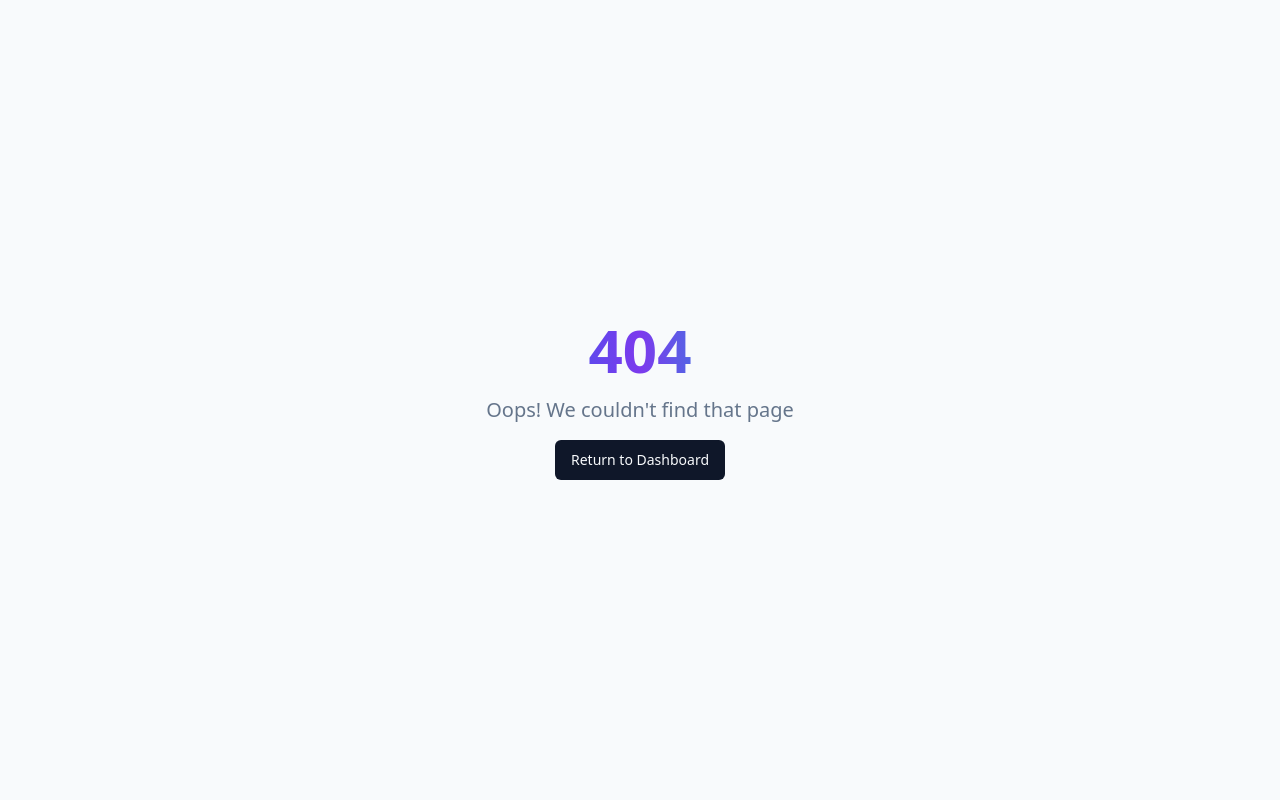
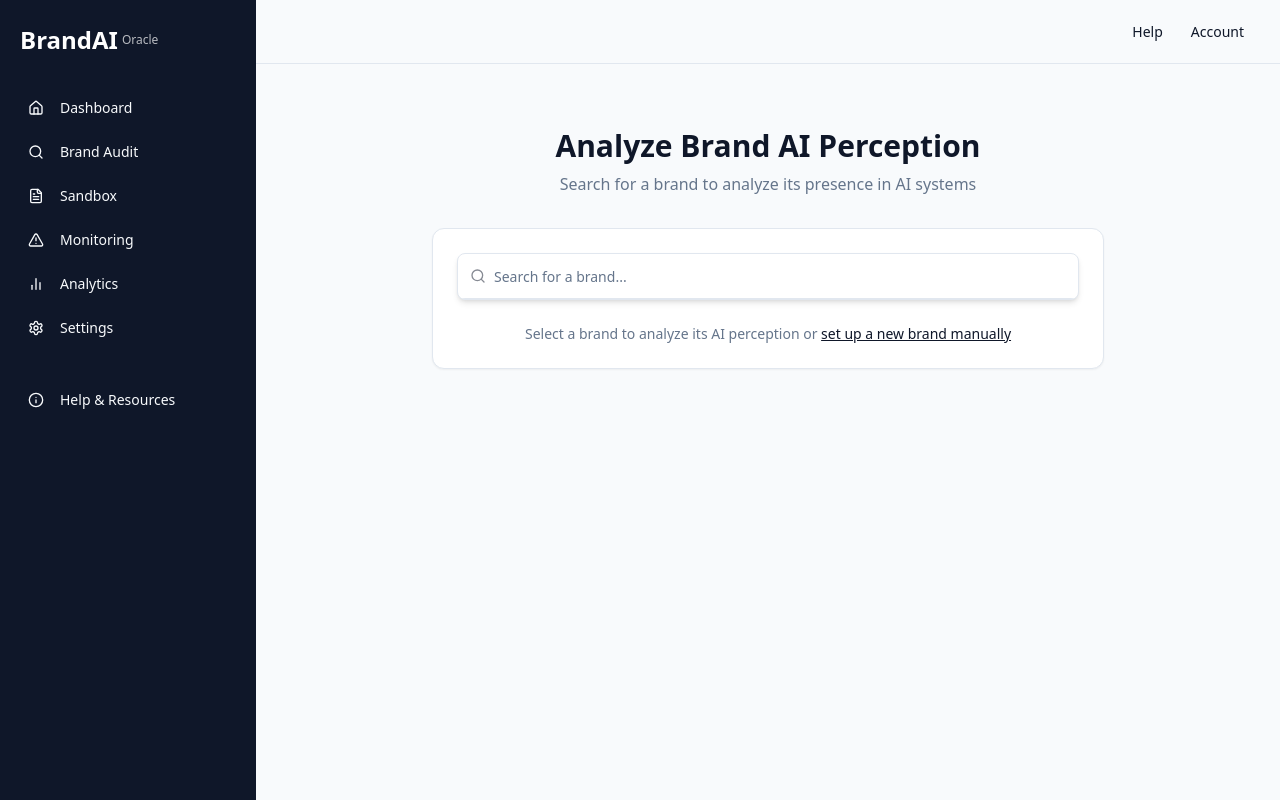
Before and after one commit to aruniyer88/brand-ai-oracle, a React (Vite) app: page /search in a window 1280 px wide. Before the commit this address had no page. Built offline with nearby package versions, Linux system fonts and the light colour scheme.

Commit message:
Refactor: Implement brand selection flow
Implement brand selection with search, dropdown, and confirmation step.

```diff
--- a/src/App.tsx
+++ b/src/App.tsx
@@ -8,6 +8,7 @@ import Index from "./pages/Index";
 import SandboxPage from "./pages/SandboxPage";
 import NotFound from "./pages/NotFound";
 import BrandSetupPage from "./pages/BrandSetupPage";
+import BrandSearchPage from "./pages/BrandSearchPage";
 
 const queryClient = new QueryClient();
 
@@ -21,6 +22,7 @@ const App = () => (
           <Route path="/" element={<Index />} />
           <Route path="/sandbox" element={<SandboxPage />} />
           <Route path="/setup" element={<BrandSetupPage />} />
+          <Route path="/search" element={<BrandSearchPage />} />
           {/* Placeholder routes that will be implemented later */}
           <Route path="/audit" element={<Index />} />
           <Route path="/monitoring" element={<Index />} />
--- /dev/null
+++ b/src/pages/BrandSearchPage.tsx
@@ -0,0 +1,142 @@
+
+import { useState } from "react";
+import { useNavigate } from "react-router-dom";
+import { MainLayout } from "@/components/layout/MainLayout";
+import { Command, CommandInput, CommandEmpty, CommandGroup, CommandItem } from "@/components/ui/command";
+import { Check } from "lucide-react";
+import { Button } from "@/components/ui/button";
+import { cn } from "@/lib/utils";
+
+interface Brand {
+  id: string;
+  name: string;
+  domain: string;
+  logo?: string;
+}
+
+// Mock data for brands
+const mockBrands: Brand[] = [
+  { id: "1", name: "Nike", domain: "nike.com", logo: "https://placehold.co/100x100?text=Nike" },
+  { id: "2", name: "Nike Air Jordan", domain: "jordan.nike.com", logo: "https://placehold.co/100x100?text=AJ" },
+  { id: "3", name: "Nike Inc.", domain: "about.nike.com", logo: "https://placehold.co/100x100?text=Nike+Inc" },
+  { id: "4", name: "Adidas", domain: "adidas.com", logo: "https://placehold.co/100x100?text=Adidas" },
+  { id: "5", name: "TechPulse", domain: "techpulse.io", logo: "https://placehold.co/100x100?text=TP" },
+  { id: "6", name: "EcoSmart", domain: "ecosmart.com", logo: "https://placehold.co/100x100?text=Eco" },
+];
+
+const BrandSearchPage = () => {
+  const navigate = useNavigate();
+  const [search, setSearch] = useState("");
+  const [selectedBrand, setSelectedBrand] = useState<Brand | null>(null);
+
+  const filteredBrands = search
+    ? mockBrands.filter(brand =>
+        brand.name.toLowerCase().includes(search.toLowerCase()) ||
+        brand.domain.toLowerCase().includes(search.toLowerCase())
+      )
+    : [];
+
+  const handleSelectBrand = (brand: Brand) => {
+    setSelectedBrand(brand);
+  };
+
+  const handleAnalyze = () => {
+    if (selectedBrand) {
+      // In a real application, we would store this brand in context or state management
+      // For now, we'll simply navigate to the setup wizard
+      navigate("/setup", { state: { selectedBrand } });
+    }
+  };
+
+  return (
+    <MainLayout>
+      <div className="max-w-2xl mx-auto pt-8">
+        <h1 className="text-3xl font-bold mb-2 text-center">Analyze Brand AI Perception</h1>
+        <p className="text-muted-foreground mb-8 text-center">
+          Search for a brand to analyze its presence in AI systems
+        </p>
+
+        <div className="border rounded-xl p-6 shadow-sm bg-white">
+          <div className="mb-6">
+            {!selectedBrand ? (
+              <Command className="rounded-lg border shadow-md">
+                <CommandInput
+                  placeholder="Search for a brand..."
+                  value={search}
+                  onValueChange={setSearch}
+                />
+                {search.length > 0 && (
+                  <>
+                    <CommandEmpty>No brands found</CommandEmpty>
+                    <CommandGroup heading="Brands">
+                      {filteredBrands.map((brand) => (
+                        <CommandItem
+                          key={brand.id}
+                          value={brand.name}
+                          onSelect={() => handleSelectBrand(brand)}
+                          className="flex items-center py-3 cursor-pointer"
+                        >
+                          <div className="flex items-center gap-3 flex-1">
+                            <div className="w-8 h-8 bg-slate-100 rounded-md flex items-center justify-center overflow-hidden">
+                              {brand.logo ? (
+                                <img src={brand.logo} alt={brand.name} className="w-full h-full object-cover" />
+                              ) : (
+                                <span className="text-xs font-medium">{brand.name.substring(0, 2)}</span>
+                              )}
+                            </div>
+                            <div>
+                              <p className="font-medium">{brand.name}</p>
+                              <p className="text-sm text-muted-foreground">{brand.domain}</p>
+                            </div>
+                          </div>
+                          <Check
+                            className={cn(
+                              "h-4 w-4",
+                              selectedBrand?.id === brand.id ? "opacity-100" : "opacity-0"
+                            )}
+                          />
+                        </CommandItem>
+                      ))}
+                    </CommandGroup>
+                  </>
+                )}
+              </Command>
+            ) : (
+              <div className="flex flex-col items-center justify-center py-8">
+                <div className="w-24 h-24 bg-slate-100 rounded-md flex items-center justify-center overflow-hidden mb-4">
+                  {selectedBrand.logo ? (
+                    <img src={selectedBrand.logo} alt={selectedBrand.name} className="w-full h-full object-cover" />
+                  ) : (
+                    <span className="text-2xl font-medium">{selectedBrand.name.substring(0, 2)}</span>
+                  )}
+                </div>
+                <h2 className="text-xl font-bold mb-1">{selectedBrand.name}</h2>
+                <p className="text-sm text-muted-foreground mb-8">{selectedBrand.domain}</p>
+
+                <Button
+                  onClick={handleAnalyze}
+                  className="w-full text-lg py-6"
+                >
+                  Analyze {selectedBrand.name}
+                </Button>
+              </div>
+            )}
+          </div>
+
+          {!selectedBrand && (
+            <p className="text-sm text-center text-muted-foreground mt-4">
+              Select a brand to analyze its AI perception or <button
+                className="text-primary underline font-medium"
+                onClick={() => navigate("/setup")}
+              >
+                set up a new brand manually
+              </button>
+            </p>
+          )}
+        </div>
+      </div>
+    </MainLayout>
+  );
+};
+
+export default BrandSearchPage;
--- a/src/pages/Index.tsx
+++ b/src/pages/Index.tsx
@@ -8,7 +8,7 @@ import { SentimentChart } from "@/components/dashboard/SentimentChart";
 import { TopicsCard } from "@/components/dashboard/TopicsCard";
 import { RecommendationsCard } from "@/components/dashboard/RecommendationsCard";
 import { Button } from "@/components/ui/button";
-import { FileText } from "lucide-react";
+import { FileText, PlusCircle } from "lucide-react";
 import { Link } from "react-router-dom";
 
 // Mock data
@@ -65,10 +65,16 @@ const Index = () => {
         </div>
       </div>
 
-      <div className="flex justify-end mb-6">
+      <div className="flex justify-end space-x-3 mb-6">
+        <Button asChild variant="outline">
+          <Link to="/setup">
+            Manual Setup
+          </Link>
+        </Button>
         <Button asChild variant="default">
-          <Link to="/setup">
-            Setup New Brand
+          <Link to="/search">
+            <PlusCircle className="mr-2 h-4 w-4" />
+            New Brand Analysis
           </Link>
         </Button>
       </div>
```
